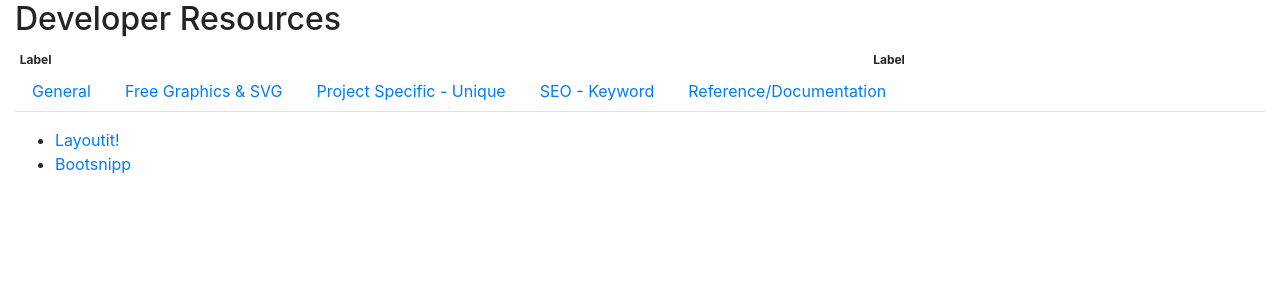
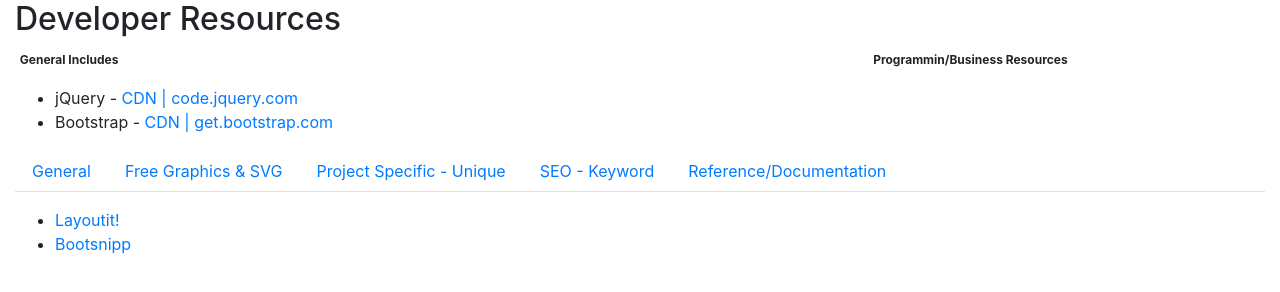
Before and after one commit to AdrianF3/devres, a plain HTML site: page index.html in a window 1280 px wide. Drawn offline with nearby package versions, Linux system fonts and the light colour scheme.

Commit message:
Update index.html

```diff
--- a/index.html
+++ b/index.html
@@ -21,15 +21,23 @@
         <h2>Developer Resources</h2>
   			<div class="row">
   				<div class="col-md-8">
-  					 <span class="badge badge-default">Label</span>
+  					 <span class="badge badge-default">General Includes</span>
+             <p class="">
+               <ul>
+                 <li>jQuery  - <a href="https://code.jquery.com" target="_blank"> CDN | code.jquery.com</a></li>
+                 <li>Bootstrap  - <a href="https://getbootstrap.com/docs/4.3/getting-started/introduction/" target="_blank"> CDN | get.bootstrap.com</a></li>
+               </ul>
+             </p>
   				</div>
   				<div class="col-md-4">
-  					 <span class="badge badge-default">Label</span>
+  					 <span class="badge badge-default">Programmin/Business Resources</span>
   				</div>
   			</div>
   		</div>
       <!-- END HEADER DIV -->
   	</div>
+
+
   	<div class="row">
   		<div class="col-md-12">
   			<div class="tabbable" id="tabResources">
```
